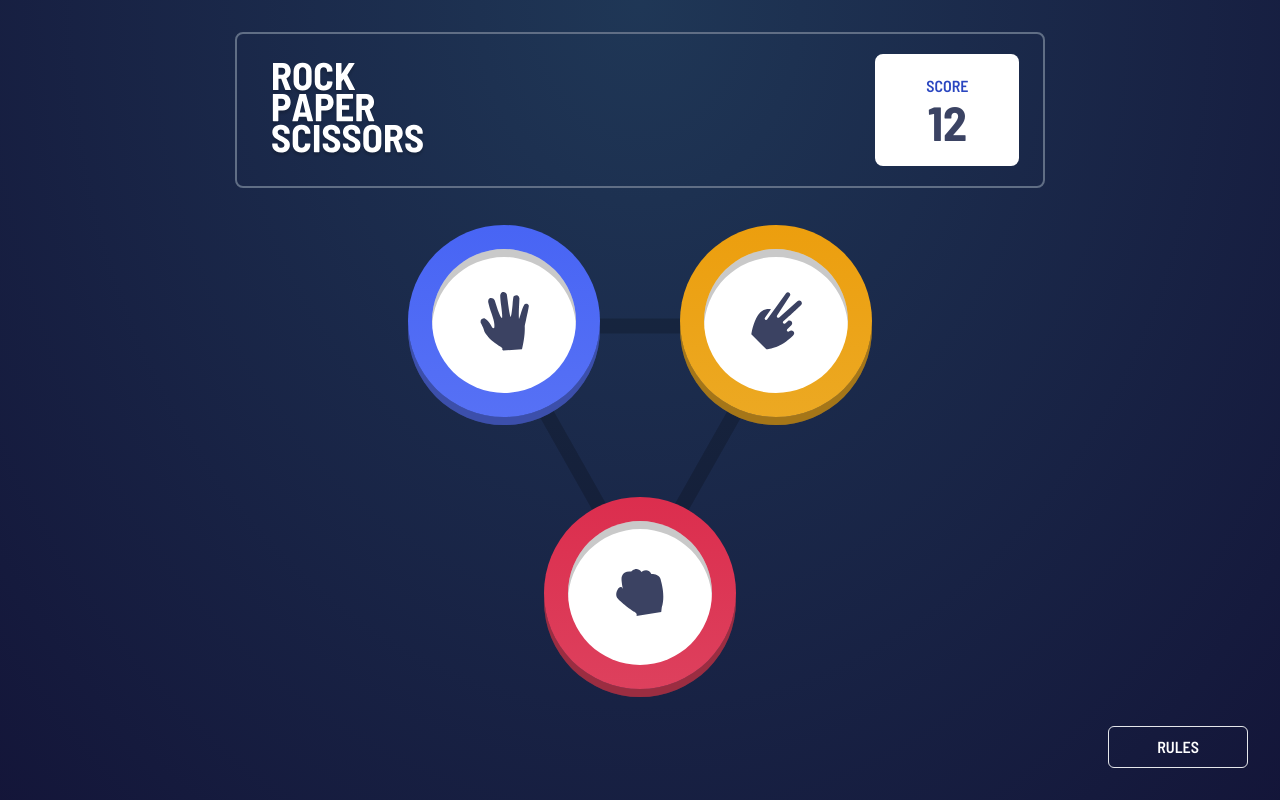
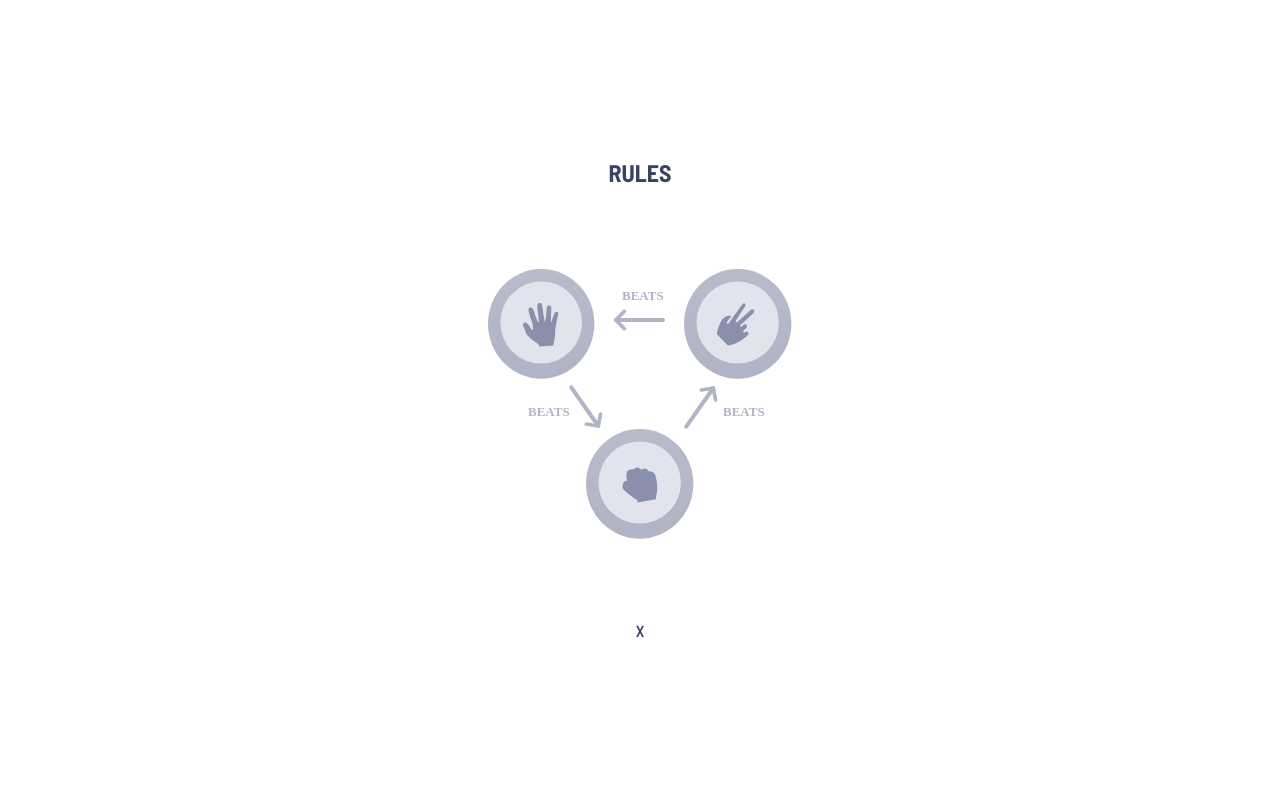
Before and after one commit to kelly-jsx/rock-paper-scissors, a React (Vite) app: page / in a window 1280 px wide. Both pictures are taken after a click on the button "RULES". Built offline with nearby package versions, Linux system fonts and the light colour scheme.

Commit message:
Rules Modal for mobiel

```diff
--- a/src/components/App.tsx
+++ b/src/components/App.tsx
@@ -1,10 +1,15 @@
+import { useState } from 'react'
 import '../style.scss'
 import { Actions } from './Actions/Actions'
 
 import { Header } from './Header'
+import { RulesModal } from './RulesModal'
 
 function App() {
+  const [showRulesModal, setShowRulesModal] = useState(false)
+
   return (
+    <>
       <div className="App flex h-screen w-screen flex-col bg-headerOutline p-8">
         <div className="flex w-full justify-center">
           <Header score={12} />
@@ -12,10 +17,17 @@ function App() {
         <div className="flex h-full w-full items-center justify-center">
           <Actions />
         </div>
-      <button className="w-max self-center rounded-md border px-12 py-2 text-white transition duration-300 ease-in-out hover:bg-white hover:text-dark lg:self-end">
+        <button
+          className="w-max self-center rounded-md border px-12 py-2 text-white transition duration-300 ease-in-out hover:bg-white hover:text-dark lg:self-end"
+          onClick={() => setShowRulesModal(true)}
+        >
           RULES
         </button>
+        {showRulesModal && (
+          <RulesModal handleClose={() => setShowRulesModal(false)} />
+        )}
       </div>
+    </>
   )
 }
 
--- /dev/null
+++ b/src/components/RulesModal.tsx
@@ -0,0 +1,14 @@
+import Rules from '../public/image-rules.svg'
+
+export const RulesModal = ({ handleClose }) => (
+  <div className="fixed inset-0 z-10 flex h-screen w-screen flex-col justify-center gap-20 bg-white text-dark">
+    <p className="text-center text-2xl font-bold ">RULES</p>
+    <img src={Rules} alt="rules" className="mx-auto" />
+    <button
+      className="mx-auto cursor-pointer justify-self-end"
+      onClick={handleClose}
+    >
+      X
+    </button>
+  </div>
+)
```
Lines whose indentation alone changed are shown as unchanged.
